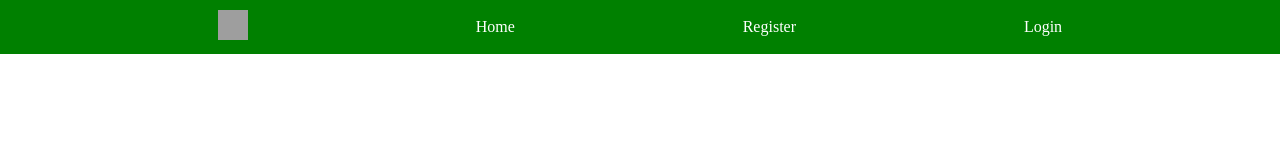
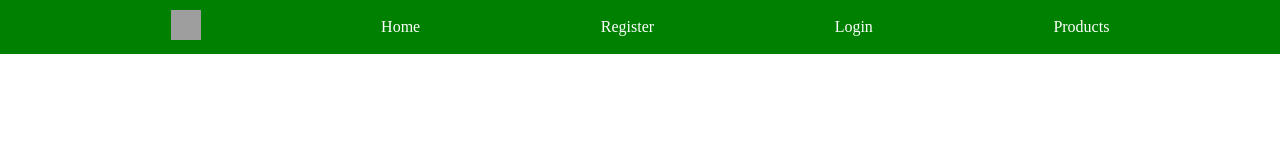
Before and after one commit to Thanuja-AIML-13/ecommerce, a plain HTML site: page index.html in a window 1280 px wide. Drawn offline with Linux system fonts and the light colour scheme; grey boxes are pictures that could not be loaded.

Commit message:
index.html

```diff
--- a/index.html
+++ b/index.html
@@ -36,7 +36,7 @@
     <a href="">Home</a>
     <a href="">Register</a>
     <a href="">Login</a>
-
+    <a href="">Products</a>
    </nav>
 
 </body>
```
